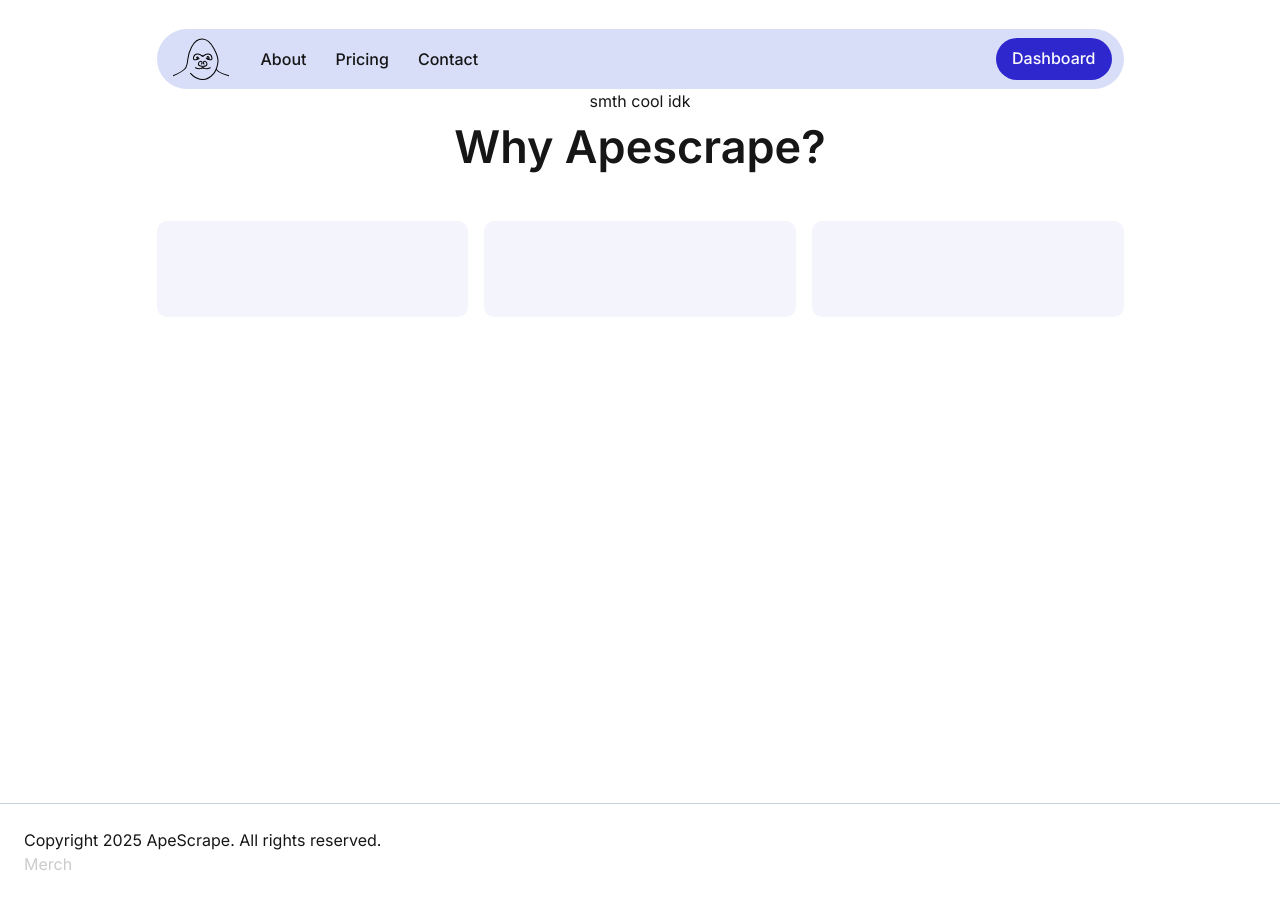
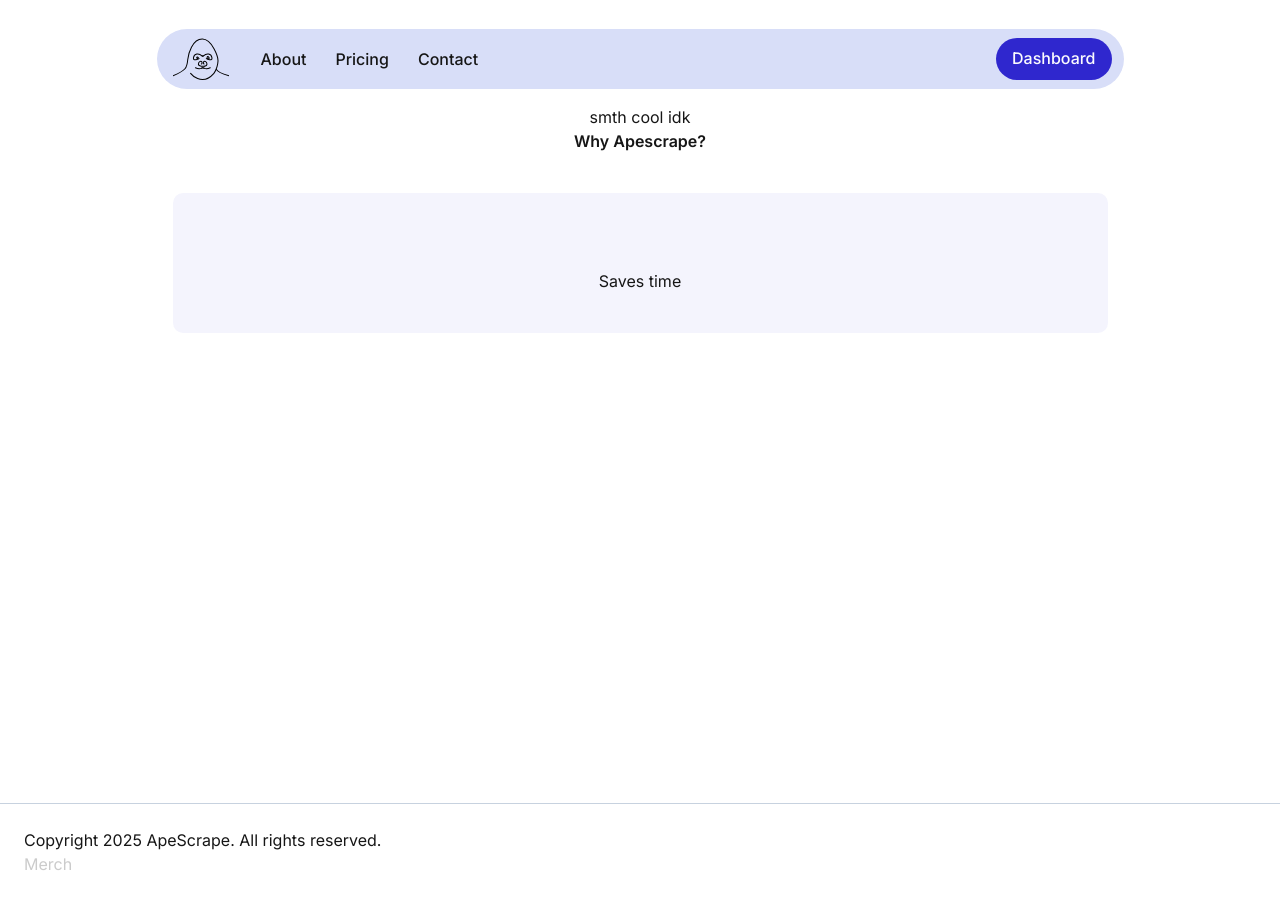
Before and after one commit to 5-quid-coders/apescrape-site, a Jekyll site: the page built from index.html, in a window 1280 px wide. Built offline with Jekyll 4.4.1, drawn with Linux system fonts in a browser that asks for light colours.

Commit message:
Landing page padding

```diff
--- a/_includes/whyApescrape.html
+++ b/_includes/whyApescrape.html
@@ -1,20 +1,11 @@
 <div id="why-apescrape" class="flex flex-col w-full gap-[40px]">
-    <h3 class="text-[45px] font-semibold mx-auto">Why Apescrape?</h3>
+    <h3 class="font-semibold mx-auto">Why Apescrape?</h3>
     <div class="flex flex-col sm:flex-row gap-[1rem]">
-        <div class="w-full p-[40px] rounded-[10px] bg-[#2f27ce0d]">
+        <div class="flex flex-col gap-[20px] w-full p-[40px] rounded-[10px] bg-[#2f27ce0d]">
             <div class="mx-auto w-min h-min">
                 {% octicon clock-fill height:80 fill:#433bff %}
             </div>
-        </div>
-        <div class="w-full p-[40px] rounded-[10px] bg-[#2f27ce0d]">
-            <div class="mx-auto w-min h-min">
-                {% octicon clock-fill height:80 fill:#433bff %}
-            </div>
-        </div>
-        <div class="w-full p-[40px] rounded-[10px] bg-[#2f27ce0d]">
-            <div class="mx-auto w-min h-min">
-                {% octicon clock-fill height:80 fill:#433bff %}
-            </div>
+            <h4 class="mx-auto text-[var(--h4)]">Saves time</h4>
         </div>
     </div>
 </div>
--- a/index.html
+++ b/index.html
@@ -3,7 +3,7 @@ layout: default
 title: Structuring the internet one page at a time.
 ---
 
-<div class="max-w-[967px] flex flex-col mx-auto w-full">
+<div class="max-w-[967px] flex flex-col mx-auto w-full p-4">
   {% include hero.html %}
   {% include whyApescrape.html %}
 </div>
```
Also changed, not shown: assets/css/main.css (+10 -0 lines), assets/css/tailwind.css.
